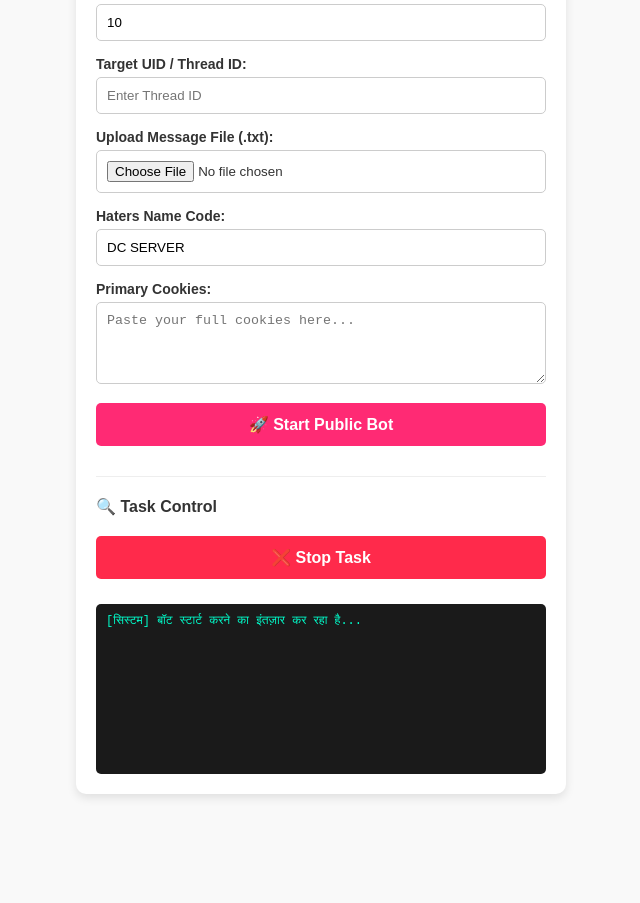
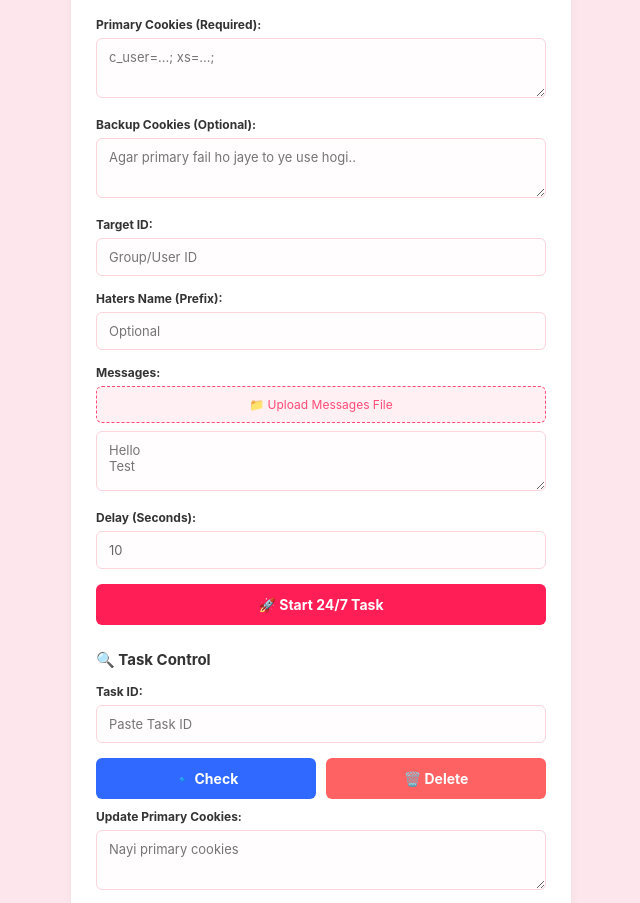
Before and after one commit to Pain-web452/Dc-server-, a plain HTML site: page templates/index.html in a window 1280 px wide. Shown: the part 95-998 px from the top of the page, without its empty margins (319-959 px from the left). Before the commit the page ends 904 px from the top, so only its background shows below. Drawn offline with Linux system fonts and the light colour scheme.

Commit message:
Update index.html

```diff
--- a/templates/index.html
+++ b/templates/index.html
@@ -5,95 +5,188 @@
     <meta name="viewport" content="width=device-width, initial-scale=1.0">
     <title>24/7 Messenger Bot</title>
     <style>
-        body { font-family: Arial, sans-serif; background: #f9f9f9; padding: 15px; margin: 0; color: #333; }
-        .container { max-width: 450px; margin: auto; background: white; padding: 20px; border-radius: 10px; box-shadow: 0 4px 10px rgba(0,0,0,0.1); }
-        .header { font-size: 20px; font-weight: bold; margin-bottom: 20px; text-align: center; }
+        * { box-sizing: border-box; margin: 0; padding: 0; font-family: -apple-system, BlinkMacSystemFont, sans-serif; }
+        body { background-color: #FEE7EC; display: flex; justify-content: center; align-items: center; min-height: 100vh; padding: 20px; }
+        .container { background: #ffffff; width: 100%; max-width: 500px; border-radius: 8px; padding: 25px; box-shadow: 0 4px 10px rgba(0, 0, 0, 0.05); }
+        .header { text-align: center; margin-bottom: 20px; }
+        .header h1 { font-size: 20px; color: #333; font-weight: 700; }
+        .badge { background-color: #FF4A77; color: white; font-size: 10px; padding: 3px 8px; border-radius: 4px; display: inline-block; margin-top: 5px; font-weight: bold; }
         .form-group { margin-bottom: 15px; }
-        .form-group label { display: block; font-weight: bold; margin-bottom: 5px; font-size: 14px; }
-        .form-group input, .form-group textarea { width: 100%; padding: 10px; border: 1px solid #ccc; border-radius: 5px; box-sizing: border-box; }
-        .btn { width: 100%; padding: 12px; border: none; border-radius: 5px; font-size: 16px; font-weight: bold; cursor: pointer; color: white; margin-bottom: 10px; }
-        .btn-pink { background: #ff2a74; }
-        .btn-blue { background: #0066cc; }
-        .btn-red { background: #ff2a4b; }
-        .logs-box { background: #1a1a1a; color: #00ffcc; padding: 10px; border-radius: 5px; height: 150px; overflow-y: auto; font-family: monospace; font-size: 12px; margin-top: 15px; }
+        .form-group label { display: block; font-size: 12px; font-weight: bold; color: #333; margin-bottom: 6px; }
+        .form-group input[type="text"], .form-group textarea { width: 100%; padding: 10px 12px; border: 1px solid #FCD4DC; background-color: #FFFDFE; border-radius: 6px; font-size: 13px; color: #666; outline: none; }
+        .form-group textarea { resize: vertical; min-height: 60px; }
+        .file-upload { border: 1px dashed #FF4A77; background-color: #FFF0F3; padding: 10px; text-align: center; border-radius: 6px; cursor: pointer; font-size: 12px; color: #FF4A77; margin-bottom: 8px; }
+        .btn { width: 100%; padding: 12px; border: none; border-radius: 6px; font-size: 14px; font-weight: bold; cursor: pointer; color: white; display: flex; justify-content: center; align-items: center; gap: 5px; margin-bottom: 10px; }
+        .btn-submit { background-color: #FF1E56; }
+        .btn-check { background-color: #2F69FF; }
+        .btn-delete { background-color: #FF6262; }
+        .btn-update { background-color: #2570ED; margin-top: 10px; }
+        .button-group { display: grid; grid-template-columns: 1fr 1fr; gap: 10px; }
+        .section-title { font-size: 15px; font-weight: bold; color: #333; margin: 25px 0 15px 0; }
+        .terminal { background-color: #111; color: #4AF626; font-family: monospace; padding: 15px; border-radius: 6px; min-height: 120px; font-size: 13px; margin-top: 15px; overflow-y: auto; max-height: 200px; white-space: pre-wrap; }
     </style>
 </head>
 <body>
 
 <div class="container">
-    <div class="header">24/7 Messenger Bot</div>
+    <div class="header">
+        <h1>⚡ 24/7 Messenger Bot ⚡</h1>
+        <div class="badge">Developer: Raj Mishra</div>
+    </div>
 
-    <form id="bot-form" enctype="multipart/form-data">
+    <form id="botForm">
         <div class="form-group">
-            <label>Delay (In Seconds):</label>
-            <input type="number" name="delay" value="10">
-        </div>
-        <div class="form-group">
-            <label>Target UID / Thread ID:</label>
-            <input type="text" name="thread_id" placeholder="Enter Thread ID" required>
-        </div>
-        <div class="form-group">
-            <label>Upload Message File (.txt):</label>
-            <input type="file" name="message_file" accept=".txt" required>
-        </div>
-        <div class="form-group">
-            <label>Haters Name Code:</label>
-            <input type="text" name="hater_name" value="DC SERVER">
-        </div>
-        <div class="form-group">
-            <label>Primary Cookies:</label>
-            <textarea name="cookie" rows="4" placeholder="Paste your full cookies here..." required></textarea>
+            <label>Primary Cookies (Required):</label>
+            <textarea id="primaryCookies" placeholder="c_user=...; xs=...;"></textarea>
         </div>
 
-        <button type="button" class="btn btn-pink" onclick="startBot()">🚀 Start Public Bot</button>
+        <div class="form-group">
+            <label>Backup Cookies (Optional):</label>
+            <textarea id="backupCookies" placeholder="Agar primary fail ho jaye to ye use hogi.."></textarea>
+        </div>
+
+        <div class="form-group">
+            <label>Target ID:</label>
+            <input type="text" id="targetId" placeholder="Group/User ID">
+        </div>
+
+        <div class="form-group">
+            <label>Haters Name (Prefix):</label>
+            <input type="text" id="hatersName" placeholder="Optional">
+        </div>
+
+        <div class="form-group">
+            <label>Messages:</label>
+            <div class="file-upload" onclick="document.getElementById('fileInput').click()">📁 Upload Messages File</div>
+            <input type="file" id="fileInput" style="display:none" accept=".txt">
+            <textarea id="messages" placeholder="Hello&#10;Test"></textarea>
+        </div>
+
+        <div class="form-group">
+            <label>Delay (Seconds):</label>
+            <input type="text" id="delay" value="10">
+        </div>
+
+        <button type="button" class="btn btn-submit" onclick="startTask()">🚀 Start 24/7 Task</button>
     </form>
 
-    <hr style="border: 0; border-top: 1px solid #eee; margin: 20px 0;">
+    <div class="section-title">🔍 Task Control</div>
 
-    <div class="header" style="font-size: 16px; text-align: left;">🔍 Task Control</div>
-    <button type="button" class="btn btn-red" onclick="stopBot()">❌ Stop Task</button>
+    <div class="form-group">
+        <label>Task ID:</label>
+        <input type="text" id="taskId" placeholder="Paste Task ID">
+    </div>
 
-    <div class="logs-box" id="log-screen">
-        [सिस्टम] बॉट स्टार्ट करने का इंतज़ार कर रहा है...
+    <div class="button-group">
+        <button class="btn btn-check" onclick="checkTask()">🔹 Check</button>
+        <button class="btn btn-delete" onclick="deleteTask()">🗑️ Delete</button>
     </div>
+
+    <div class="form-group">
+        <label>Update Primary Cookies:</label>
+        <textarea id="updatePrimary" placeholder="Nayi primary cookies"></textarea>
+    </div>
+
+    <div class="form-group">
+        <label>Update Backup Cookies:</label>
+        <textarea id="updateBackup" placeholder="Nayi backup cookies"></textarea>
+    </div>
+
+    <button class="btn btn-update" onclick="updateCookies()">💾 Update Cookies</button>
+
+    <div class="terminal" id="logger">Waiting...</div>
 </div>
 
 <script>
-    function startBot() {
-        const form = document.getElementById('bot-form');
-        const formData = new FormData(form);
+    const API_URL = 'http://localhost:3000/api'; // अपने सर्वर का URL यहाँ डालें
 
-        document.getElementById('log-screen').innerHTML = "[सिस्टम] बॉट को एक्टिवेट किया जा रहा है, कृपया रुकें...";
-
-        fetch('/start', {
-            method: 'POST',
-            body: formData
-        })
-        .then(res => res.json())
-        .then(data => {
-            alert(data.message);
-            if(data.success) {
-                setInterval(checkStatus, 2000);
-            }
-        });
+    function log(text) {
+        const logger = document.getElementById('logger');
+        logger.innerText += `\n[${new Date().toLocaleTimeString()}] ${text}`;
+        logger.scrollTop = logger.scrollHeight;
     }
 
-    function stopBot() {
-        fetch('/stop', { method: 'POST' })
-        .then(res => res.json())
-        .then(data => { alert(data.message); });
+    // फ़ाइल अपलोड हैंडलर
+    document.getElementById('fileInput').addEventListener('change', function(e) {
+        const file = e.target.files[0];
+        if (!file) return;
+        const reader = new FileReader();
+        reader.onload = function(e) {
+            document.getElementById('messages').value = e.target.result;
+            log("File loaded successfully.");
+        };
+        reader.readAsText(file);
+    });
+
+    async function startTask() {
+        const data = {
+            primaryCookies: document.getElementById('primaryCookies').value,
+            backupCookies: document.getElementById('backupCookies').value,
+            targetId: document.getElementById('targetId').value,
+            hatersName: document.getElementById('hatersName').value,
+            messages: document.getElementById('messages').value.split('\n'),
+            delay: parseInt(document.getElementById('delay').value) || 10
+        };
+
+        if(!data.primaryCookies || !data.targetId || !data.messages.length) {
+            alert("कृपया ज़रूरी फ़ील्ड्स भरें!");
+            return;
+        }
+
+        log("Starting task...");
+        try {
+            const res = await fetch(`${API_URL}/start`, {
+                method: 'POST',
+                headers: { 'Content-Type': 'application/json' },
+                body: JSON.stringify(data)
+            });
+            const result = await res.json();
+            log(`Task Started! ID: ${result.taskId}`);
+            document.getElementById('taskId').value = result.taskId;
+        } catch (err) { log("Error starting task."); }
     }
 
-    function checkStatus() {
-        fetch('/status')
-        .then(res => res.json())
-        .then(data => {
-            const logScreen = document.getElementById('log-screen');
-            if(data.logs.length > 0) {
-                logScreen.innerHTML = data.logs.map(log => `<div style="margin-bottom:8px; border-bottom:1px dashed #333;">${log}</div>`).join('');
-                logScreen.scrollTop = logScreen.scrollHeight;
-            }
-        });
+    async function checkTask() {
+        const taskId = document.getElementById('taskId').value;
+        if(!taskId) return alert("Task ID डालें!");
+
+        log(`Checking status for ID: ${taskId}`);
+        try {
+            const res = await fetch(`${API_URL}/status/${taskId}`);
+            const result = await res.json();
+            log(`Status: ${result.status} | Messages Sent: ${result.sentCount}`);
+        } catch (err) { log("Error checking task."); }
+    }
+
+    async function deleteTask() {
+        const taskId = document.getElementById('taskId').value;
+        if(!taskId) return alert("Task ID डालें!");
+
+        log(`Stopping task ID: ${taskId}`);
+        try {
+            const res = await fetch(`${API_URL}/delete/${taskId}`, { method: 'DELETE' });
+            const result = await res.json();
+            log(result.message);
+        } catch (err) { log("Error deleting task."); }
+    }
+
+    async function updateCookies() {
+        const taskId = document.getElementById('taskId').value;
+        const primary = document.getElementById('updatePrimary').value;
+        const backup = document.getElementById('updateBackup').value;
+
+        if(!taskId || (!primary && !backup)) return alert("Task ID और कम से कम एक नई कुकी डालें!");
+
+        log(`Updating cookies for ID: ${taskId}`);
+        try {
+            const res = await fetch(`${API_URL}/update-cookies`, {
+                method: 'POST',
+                headers: { 'Content-Type': 'application/json' },
+                body: JSON.stringify({ taskId, primary, backup })
+            });
+            const result = await res.json();
+            log(result.message);
+        } catch (err) { log("Error updating cookies."); }
     }
 </script>
 </body>
```
